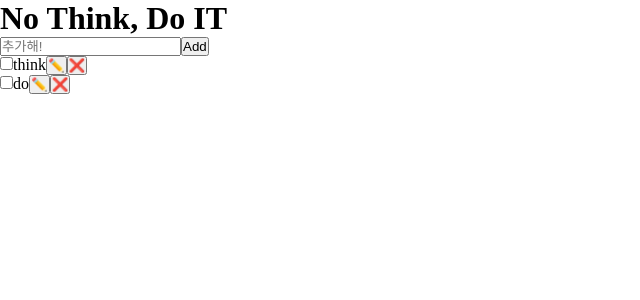
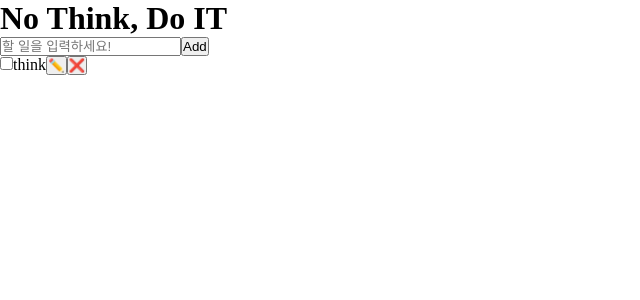
Before and after one commit to sangyeon08/Programming_React, a React (Vite) app: page / in a window 1280 px wide. Shown: the top 300 px of the page, without its empty margins (0-640 px from the left). Built offline with nearby package versions, Linux system fonts and the light colour scheme.

Commit message:
feat: add annotation

```diff
--- a/src/TodoListApp.jsx
+++ b/src/TodoListApp.jsx
@@ -1,23 +1,17 @@
 function TodoListApp() {
     return (
-        <div>
-            <h1>No Think, Do IT</h1>
-            <form>
-                <input type="text" placeholder="추가해!" />
-                <button type="submit">Add</button>
+        <div className="todo">
+            <h1 className="todo__title">No Think, Do IT</h1>
+            <form className="todo__form">
+                <input type="text" placeholder="할 일을 입력하세요!" className="todo__input"/>
+                <button type="submit" className="todo__button todo__button--add">Add</button>
             </form>
             <ul>
                 <li>
-                    <input type="checkbox" id="chk-1" />
-                    <label htmlFor="chk-1">think</label>
-                    <button type="button">✏️</button>
-                    <button type="button">❌</button>
-                </li>
-                <li>
                     <input type="checkbox" id="chk-2"/>
-                    <label htmlFor="chk-2">do</label>
-                    <button type="button">✏️</button>
-                    <button type="button">❌</button>
+                    <label htmlFor="chk-2" className="todo__label">think</label>
+                    <button type="button" className="todo__button todo__button__edit">✏️</button>
+                    <button type="button" className="todo__button todo__button__delete">❌</button>
                 </li>
             </ul>
         </div>
--- /dev/null
+++ b/src/todolist.css
@@ -0,0 +1,4 @@
+.todo {
+    width: 80%;
+    background-color: #f9f9f9;
+}
```
